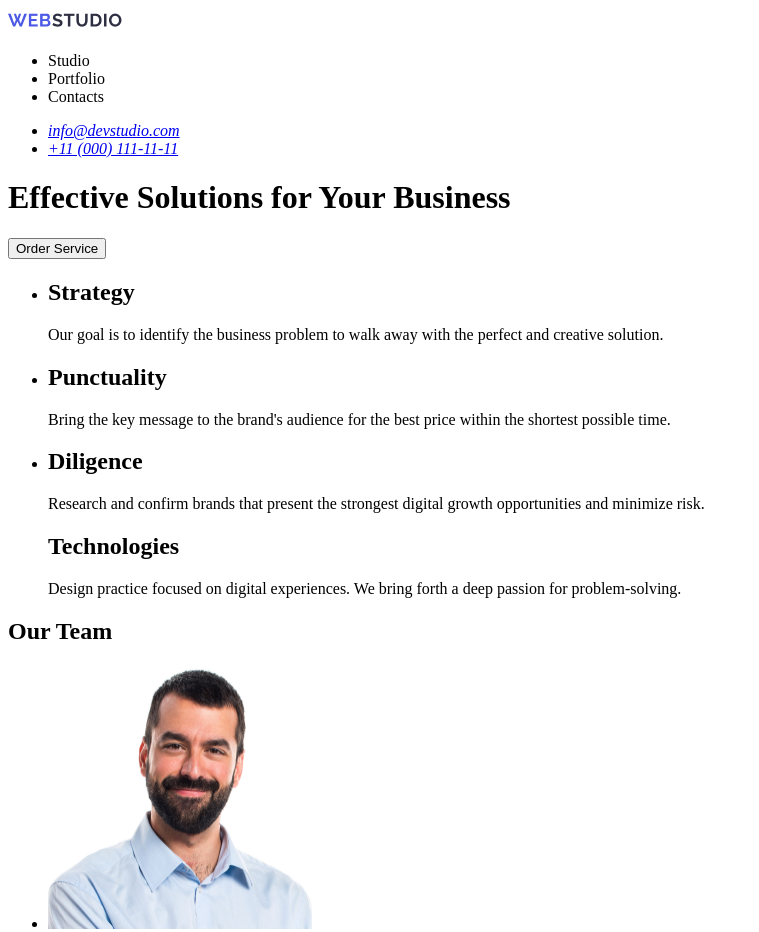
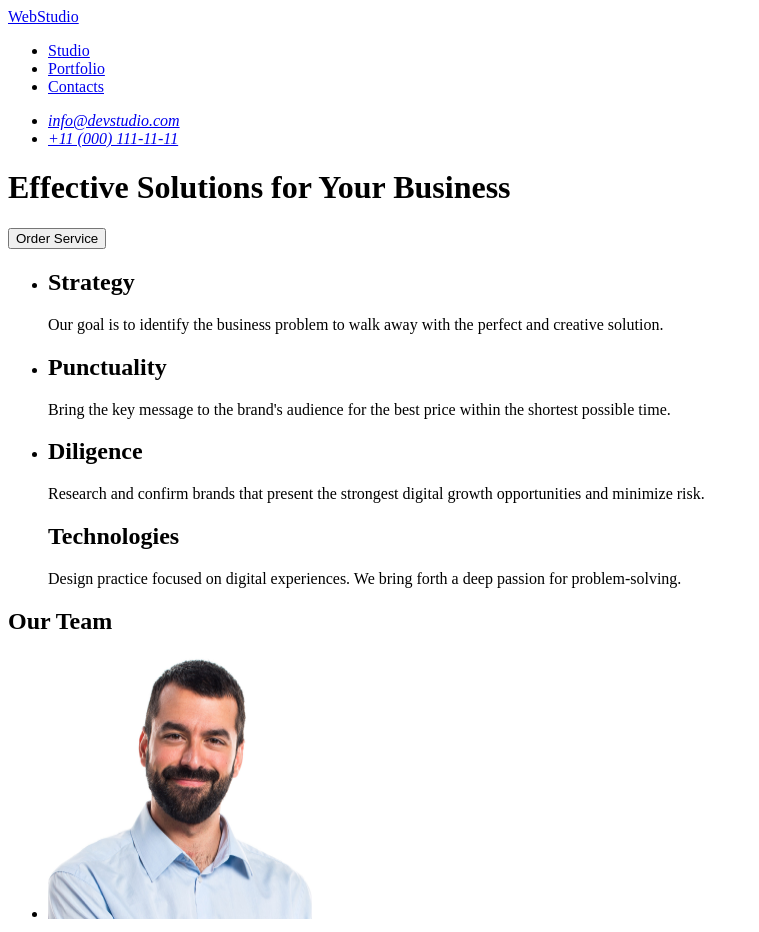
Before and after one commit to kiryhanchiiiik/goit-markup-hw-001, a plain HTML site: page index.html in a window 1280 px wide. Shown: the top 932 px of the page, without its empty margins (0-759 px from the left). Drawn offline with Linux system fonts and the light colour scheme.

Commit message:
Update index.html

```diff
--- a/index.html
+++ b/index.html
@@ -6,17 +6,15 @@
     <title>Document</title>
   </head>
   <body>
-    <section id="1">
     <header>
       <nav>
-        <a href="/index.html">
-          <img src="images/Logo.jpg" />
+        <a href="./index.html">WebStudio</a>
+          <img src=""/>
           <ul>
-            <li><a href=""></a>Studio</a></li>
-            <li><a href=""></a>Portfolio</a></li>
-            <li><a href=""></a>Contacts</a></li>
+            <li><a href="#">Studio</a></li>
+            <li><a href="#">Portfolio</a></li>
+            <li><a href="#">Contacts</a></li>
           </ul>
-        </a>
       </nav>
       <address>
         <ul>
@@ -25,7 +23,6 @@
         </ul>
       </address>
     </header>
-    </section>
     <main>
     <h1>Effective Solutions
       for Your Business</h1>
@@ -72,9 +69,9 @@
             </ul>
     </main>
     <footer>
-      <a href="index.html">
-        <img src="images/Logo.jpg" alt="">
-      </a>
+      <a href="./index.html">
+        <img src="" alt="">
+      WebStudio</a>
       <p>Increase the flow of customers and sales for your business with digital marketing & growth solutions.</p>
     </footer>
   </body>
```
